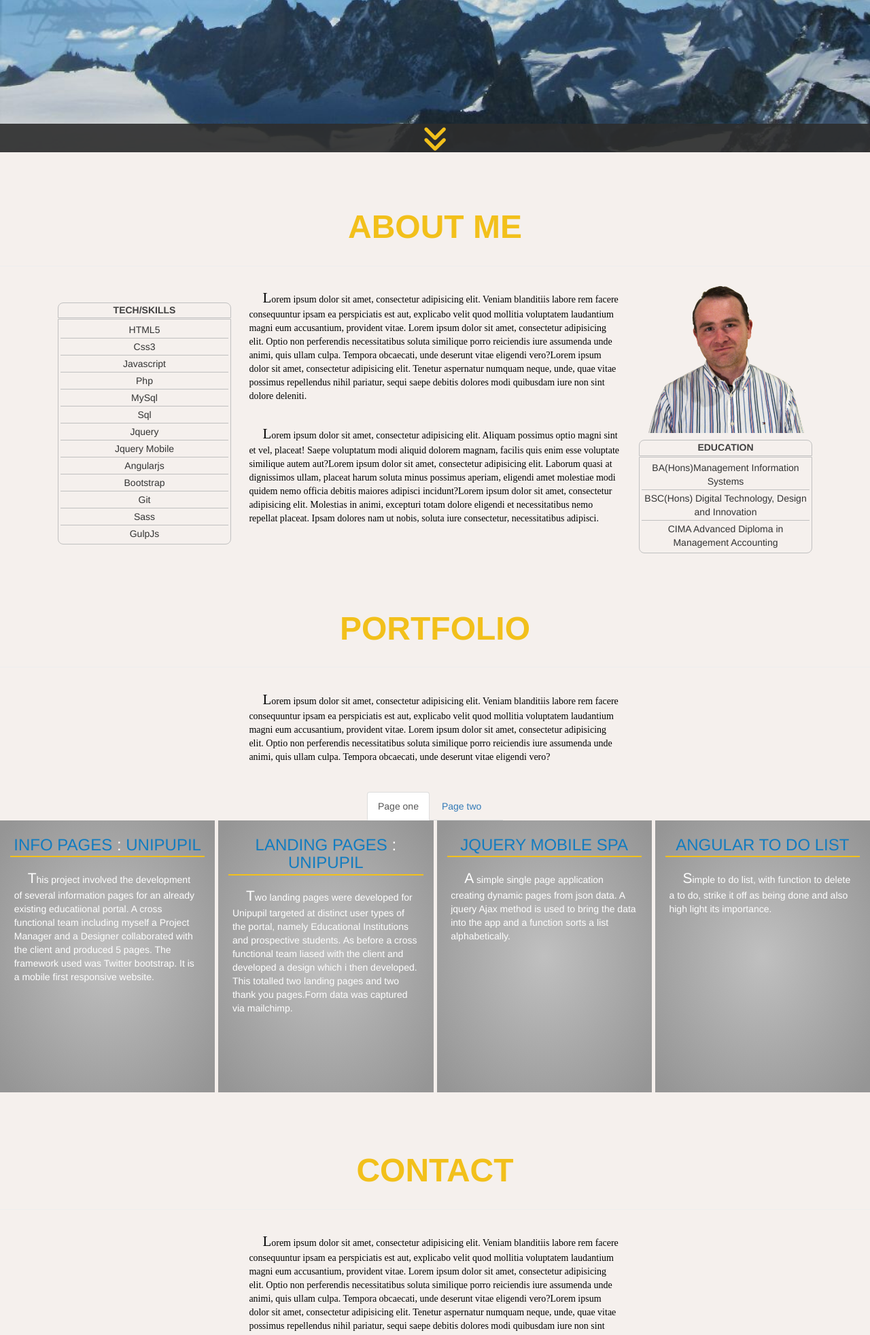
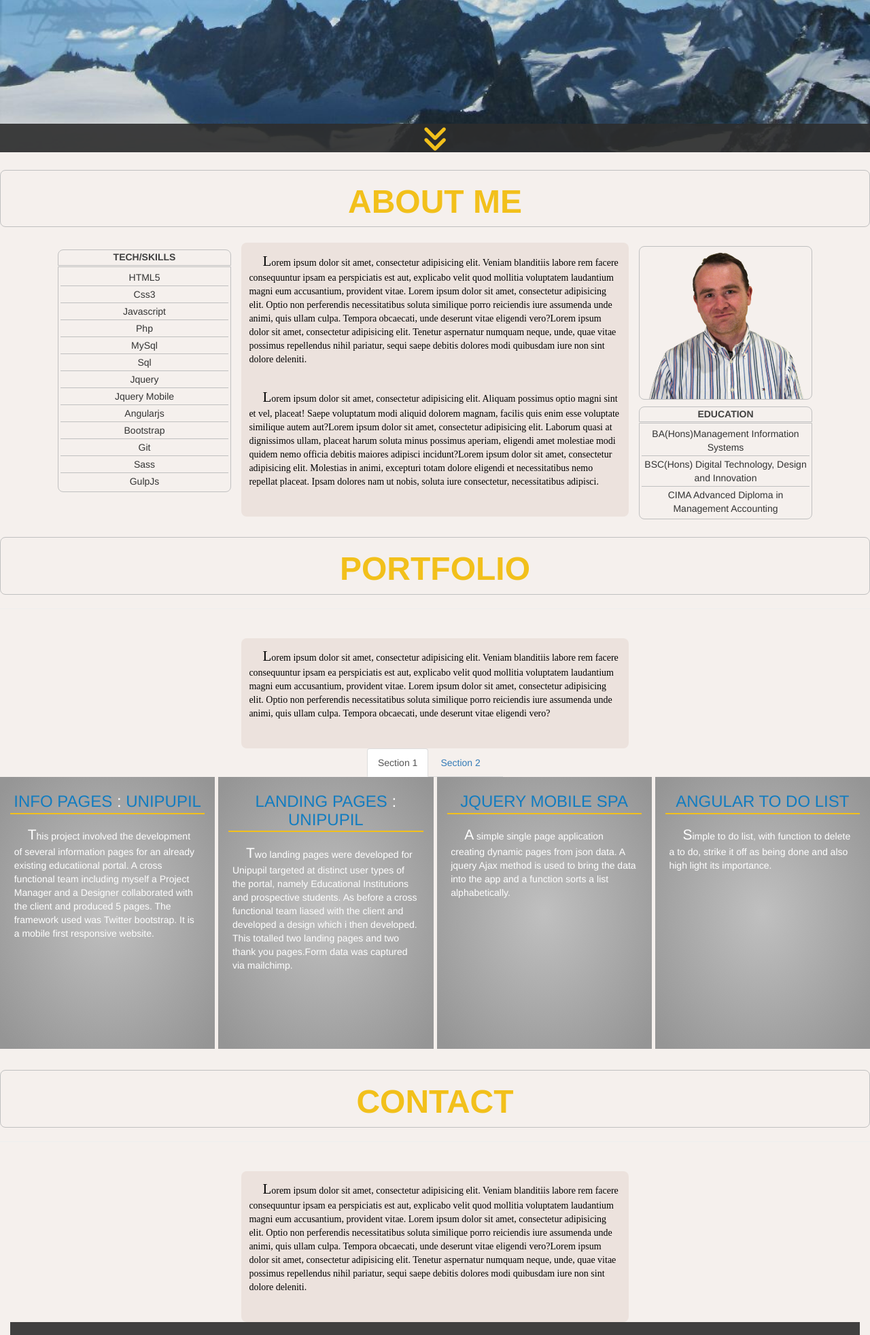
Before and after one commit to barophobe/portsite, a PHP site: page / in a window 1280 px wide. Shown: the part 576-2540 px from the top of the page at 68% size. Run offline with PHP 8.4, Linux system fonts and the light colour scheme; style sheets or scripts are compiled from the project's sources; some libraries are stand-ins or nearby versions; some web fonts are replaced.

Commit message:
few small changes, fixed 404 error on animation2 project

```diff
--- a/index.php
+++ b/index.php
@@ -76,8 +76,6 @@
 
   </div>
 
-<hr>
-
 <div class="container">
 
   <div class="row-fluid">
@@ -128,7 +126,11 @@
 
       <div class="col-sm-3 edu1">
 
-         <img src="images/Ed_Connolly_profile_02.png" id="edPic"/>
+          <div class="picBor">
+
+              <img src="images/Ed_Connolly_profile_02.png" id="edPic" alt="dev image"/>
+
+          </div>
 
          <h5>Education</h5>
 
@@ -184,9 +186,9 @@
  <!-- Only required for left/right tabs -->
   <ul class="nav nav-tabs tabsCenter">
 
-    <li class="active "><a href="#tab1" data-toggle="tab">Page one</a></li>
+    <li class="active "><a href="#tab1" data-toggle="tab">Section 1</a></li>
 
-    <li class=""><a href="#tab2" data-toggle="tab">Page two</a></li>
+    <li class=""><a href="#tab2" data-toggle="tab">Section 2</a></li>
 
   </ul>
 
@@ -196,7 +198,7 @@
 
           <div id="effect-1" class="effects clearfix">
 
-            <div class="img  col-sm-6 col-xs-6 col-md-6">
+            <div class="img col-sm-6 col-xs-6 col-md-6">
 
               <h3 class="portH">Info Pages<span class="portDots">&nbsp;:</span> Unipupil</h3>
 
@@ -204,12 +206,12 @@
 
                 <div class="overlay">
 
-                  <h5 class="overHead">bootstrap/Html<br>css/javascript</h5>
+                    <h5 class="overHead">bootstrap/Html<br>css/javascript</h5>
 
-                  <h3 class="overHead3">Unipupil<br>Info Pages</h3>
+                    <h3 class="overHead3">Unipupil<br>Info Pages</h3>
 
-                  <a href="https://github.com/barophobe/Dsa-Major-Project" class="expand" target="_blank">Git Repo</a><a href="portfolio/major_proj/About_us.html" class="expand1" target="_blank">Visit Site</a>
-                  <a class="close-overlay hidden">x</a>
+                    <a href="https://github.com/barophobe/Dsa-Major-Project" class="expand" target="_blank">Git Repo</a><a href="portfolio/major_proj/About_us.html" class="expand1" target="_blank">Visit Site</a>
+                    <a class="close-overlay hidden">x</a>
 
                 </div>
 
--- a/portfolio.css
+++ b/portfolio.css
@@ -6,13 +6,14 @@
   height: 68px;
   width: 220px; }
 
-#edPic {
-  max-width: 100%; }
-
 .bio {
   padding: 1%;
   text-indent: 20px;
-  font-family: raledev; }
+  font-family: raledev;
+  background-color: #ece2dd;
+  height: 100%;
+  margin-top: 2%;
+  border-radius: 8px; }
 
 .bio p:first-letter {
   font-size: 150%; }
@@ -28,6 +29,14 @@
 
 body {
   background-color: #f5f0ed; }
+
+.picBor {
+  border: 1px solid #c0c0c0;
+  border-radius: 8px;
+  margin-top: 2%; }
+
+#edPic {
+  max-width: 100%; }
 
 .mrg {
   margin-top: 0px;
@@ -371,17 +380,6 @@ textarea:-ms-input-placeholder {
   /* Opera 11.10+ */
   background: -o-radial-gradient(rgba(45, 45, 45, 0.6), rgba(45, 45, 45, 0.9) 80%); }
 
-.wellSty, .wellStyP {
-  background-color: rgba(45, 45, 45, 0.9);
-  border: none;
-  padding: 8% 0 8% 0;
-  border-radius: 0;
-  text-align: center;
-  margin: 10% auto 5% auto; }
-
-.wellStyP {
-  background-color: rgba(45, 45, 45, 0.9); }
-
 .portHd {
   color: #f2c01b;
   font-weight: bold;
@@ -399,7 +397,9 @@ textarea:-ms-input-placeholder {
   .portHd {
     font-size: 48px; } }
 .senter {
-  text-align: center; }
+  text-align: center;
+  border: 1px solid #c0c0c0;
+  border-radius: 8px; }
 
 .tabsCenter {
   width: 200px;
@@ -1407,9 +1407,6 @@ div.bkGrnd {
     padding-top: 3px;
     margin-bottom: 0px; }
 
-.edu1 {
-  margin-top: 0; }
-
 .topAro {
   position: fixed;
   width: 50px;
@@ -1425,12 +1422,12 @@ div.bkGrnd {
   color: rgba(90, 90, 90, 0.3); }
 
 #about {
-  margin-top: 5%; }
+  margin-top: 2%; }
 
 #portfolio {
-  margin-top: 5%; }
+  margin-top: 2%; }
 
 #contact {
-  margin-top: 5%; }
+  margin-top: 2%; }
 
 /*# sourceMappingURL=portfolio.css.map */
--- a/portfolio.scss
+++ b/portfolio.scss
@@ -1,37 +1,3 @@
-
-#pageDim {
-
-	padding:0px;
-	margin:0px;
-}
-.logoDim{  //for specHd element
-height: 68px;
-width:220px;
-}
-
-#edPic{
-	max-width: 100%;
-	// float:right;
-	}
-.bio {
-  padding: 1%;
-  text-indent: 20px;
-  font-family: raledev;
-}
-.bio p:first-letter {
-
-  font-size:150%;}
-
-.bio p:first-line{
-  font-style:bold;
-}
-
-.clFl {
-  clear:both;
-}
- .contSpac{
-  margin-top:1%;
- }
 
 $pink: #ffaaaa;
 $pinkT:  rgba(255,170,170, 0.2);
@@ -50,9 +16,53 @@ $intHd:#cd0000;
 $bckGrnd:#f5f0ed;
 $nvy:#2B5486;
 
+#pageDim {
+
+	padding:0px;
+	margin:0px;
+}
+.logoDim{  //for specHd element
+height: 68px;
+width:220px;
+}
+
+.bio {
+  padding: 1%;
+  text-indent: 20px;
+  font-family: raledev;
+  background-color:darken($bckGrnd,5%);
+  height:100%;
+  margin-top: 2%;
+ border-radius:8px;
+}
+.bio p:first-letter {
+
+  font-size:150%;}
+
+.bio p:first-line{
+  font-style:bold;
+}
+
+.clFl {
+  clear:both;
+}
+ .contSpac{
+  margin-top:1%;
+ }
+
 body {
   background-color:$bckGrnd;
 }
+
+.picBor{
+border:1px solid $greyL;
+border-radius:8px;
+margin-top: 2%;
+}
+#edPic{
+  max-width: 100%;
+// float:right;
+  }
 .mrg{
   margin-top: 0px;
   padding-top: 0px;
@@ -502,19 +512,6 @@ color: #fff !important;
 
 
 }
-.wellSty{
-  background-color:$overlay;
-  border:none;
-  padding: 8% 0 8% 0;
-  border-radius: 0;
-  text-align: center;
-  margin: 10% auto 5% auto;
-}
-
-.wellStyP {
-  @extend .wellSty;
-  background-color:$overlay;
-  }
 
 .portHd {
   color:$yellow;
@@ -538,6 +535,8 @@ color: #fff !important;
 
  .senter {
   text-align: center;
+  border:1px solid $greyL;
+   border-radius: 8px;
  }
 
 .tabsCenter {
@@ -1682,7 +1681,7 @@ div.bkGrnd {
 }
 .edu1 {
   @extend .edu;
-  margin-top:0;
+
 }
 .topAro {
   position:fixed;
@@ -1704,11 +1703,11 @@ div.bkGrnd {
 
 
 #about {
-  margin-top: 5%;
+  margin-top: 2%;
 }
 #portfolio {
-  margin-top: 5%;
+  margin-top: 2%;
 }
 #contact{
-  margin-top: 5%;
-}
+  margin-top: 2%;
+}
```
Also changed, not shown: 1 other file.
